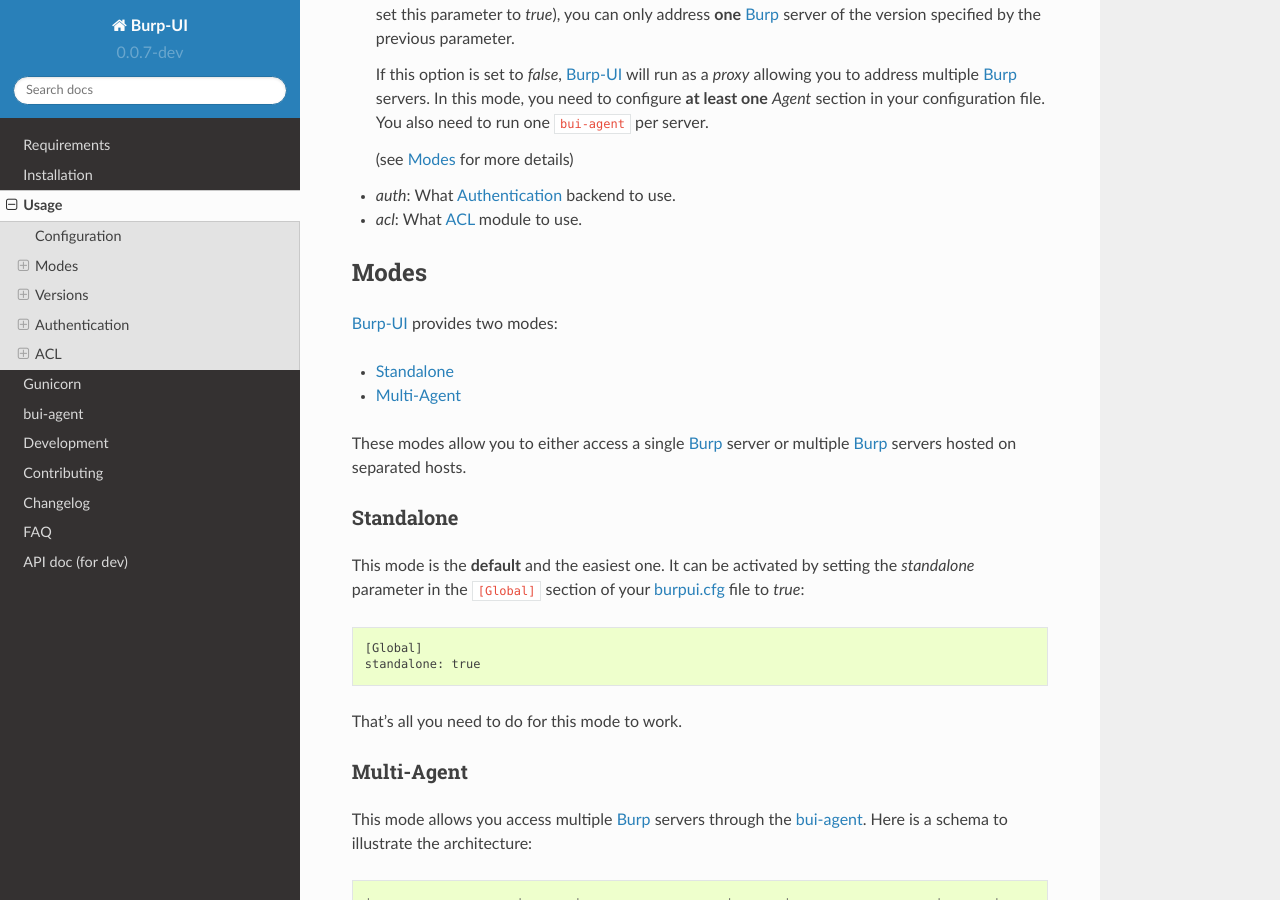
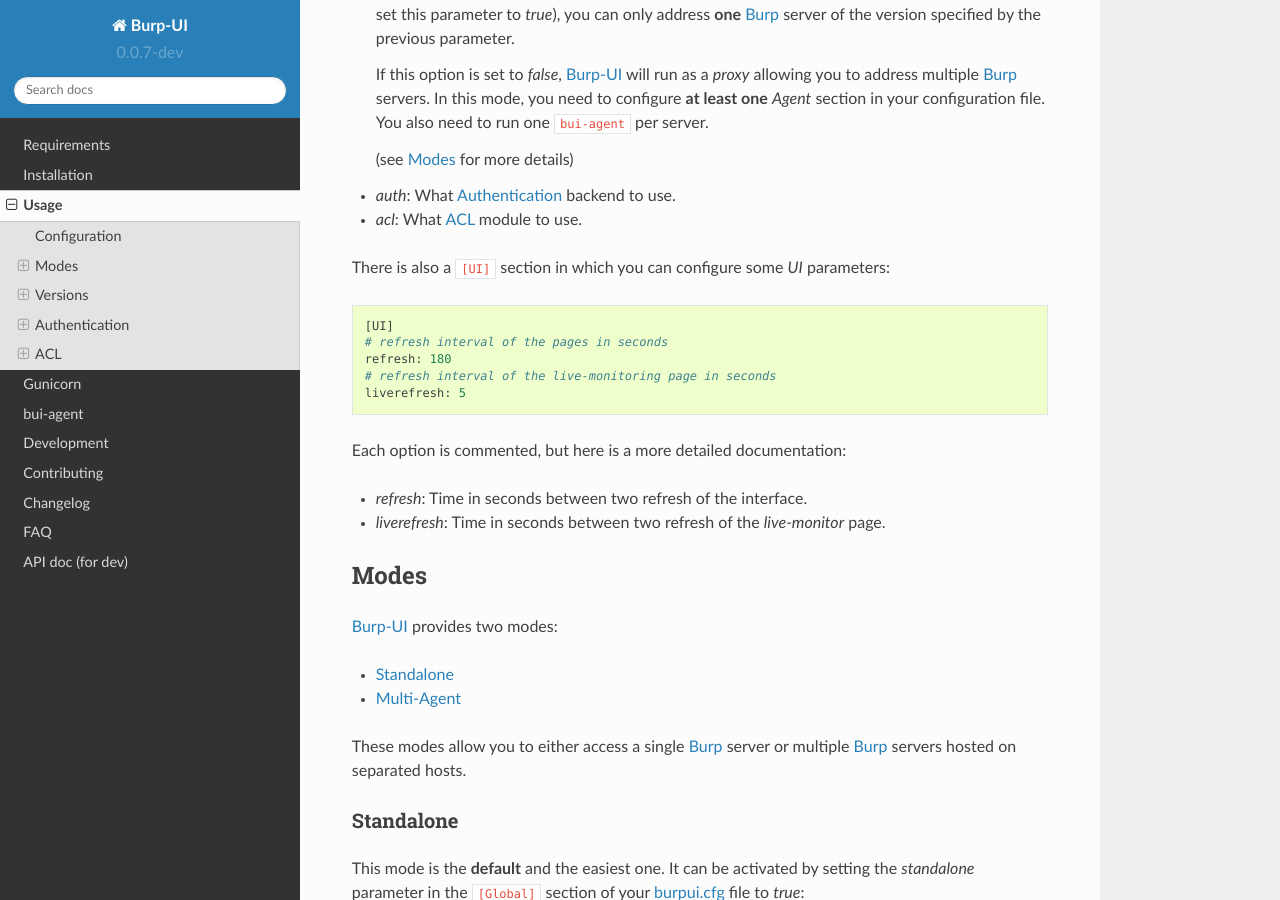
Before and after one commit to ziirish/burp-ui, a Sphinx documentation site: the page built from docs/usage.rst, in a window 1280 px wide and 900 px high, scrolled down 1451 px. Built offline with Sphinx 7.4.7 and the Read the Docs theme 2.0.0, drawn with Linux system fonts in a browser that asks for light colours.

Commit message:
add: new UI option for the live-monitoring page + doc

```diff
--- a/docs/usage.rst
+++ b/docs/usage.rst
@@ -88,6 +88,23 @@
 - *auth*: What `Authentication`_ backend to use.
 - *acl*: What `ACL`_ module to use.
 
+
+There is also a ``[UI]`` section in which you can configure some *UI*
+parameters:
+
+::
+
+    [UI]
+    # refresh interval of the pages in seconds
+    refresh: 180
+    # refresh interval of the live-monitoring page in seconds
+    liverefresh: 5
+
+
+Each option is commented, but here is a more detailed documentation:
+
+- *refresh*: Time in seconds between two refresh of the interface.
+- *liverefresh*: Time in seconds between two refresh of the *live-monitor* page.
 
 Modes
 -----
```
Also changed, not shown: 3 other files.
